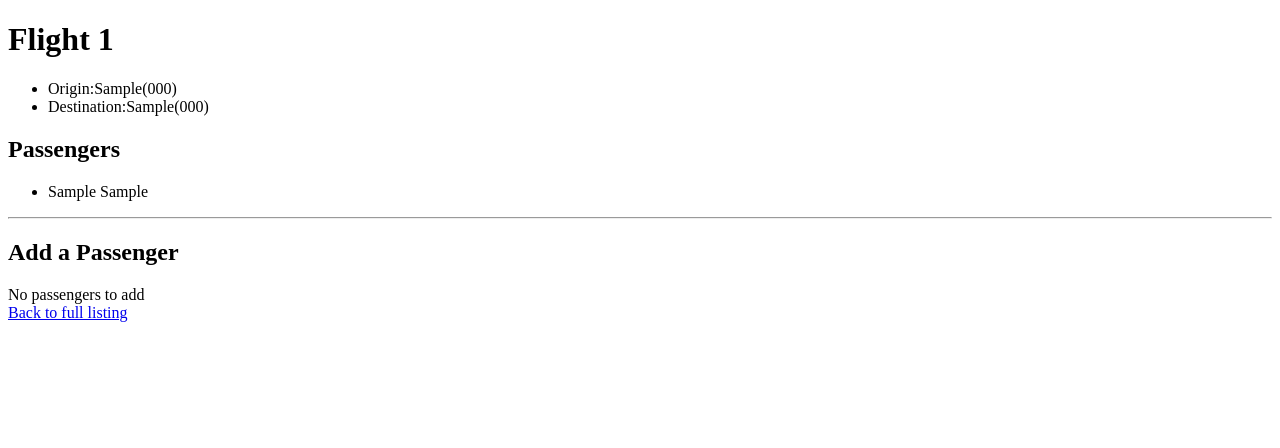
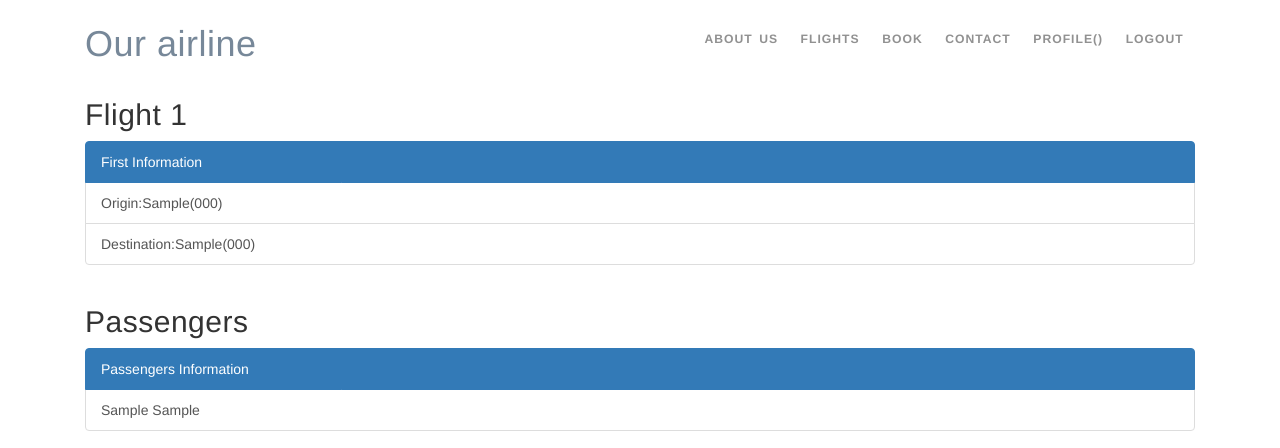
Before and after one commit to pratikpageni/Book_myflight, a Django app: page /1 in a window 1280 px wide. Shown: the top 448 px of the page. Run offline with Django 3.2, Linux system fonts and the light colour scheme; tables that the repository leaves empty hold one stand-in row (values such as "Sample post"); some libraries are stand-ins or nearby versions; some web fonts are replaced.

Commit message:
flights list and flight information

```diff
--- a/bookmyflight/flights/templates/flights/flight.html
+++ b/bookmyflight/flights/templates/flights/flight.html
@@ -1,8 +1,4 @@
-{% extends "flights/base.html" %}
-{% block title %}
-    Flights
-{% endblock %}
-{% block body %}
+{% extends "flights/base.html" %} {% block title %} Flights {% endblock %} {% block body %}
 
 <h1>Flight {{ flight.id }}</h1>
 <ul>
@@ -28,14 +24,14 @@
 <hr>
 <h2>Add a Passenger</h2>
 {% if non_passengers %}
-           <form action="{% url 'book' flight.id  %}"  method="post">
+<form action="{% url 'book' flight.id  %}" method="post">
     {% csrf_token %}
     <select name="passenger">
                 {% for passenger in non_passengers %}
                 <option value="{{ passenger.id}}">{{passenger}}</option>
                {% endfor %}
             </select>
-            <input type="submit" value="Book Flight"/>
+    <input type="submit" value="Book Flight" />
 
 </form>
 {% else %}
@@ -44,5 +40,4 @@
 </div>
 {% endif %}
 
-           <a href="{% url 'index' %}">Back to full listing</a>
-{% endblock %}
+<a href="{% url 'flights' %}">Back to full listing</a> {% endblock %}
--- /dev/null
+++ b/bookmyflight/flights/templates/flights/flightdetail.html
@@ -0,0 +1,183 @@
+{% load static %}
+<!DOCTYPE html>
+<html lang="en">
+
+<head>
+    <meta charset="utf-8">
+    <meta name="viewport" content="width=device-width, initial-scale=1, shrink-to-fit=no">
+    <meta name="description" content="">
+    <meta name="keywords" content="">
+
+    <title>Our Airline</title>
+
+    <!-- Styles -->
+    <link href="{% static '/css/page.min.css' %}" rel="stylesheet">
+    <link href="{% static '/css/style.css' %}" rel="stylesheet">
+    <link rel="stylesheet" href="https://maxcdn.bootstrapcdn.com/bootstrap/3.4.1/css/bootstrap.min.css">
+    <script src="https://ajax.googleapis.com/ajax/libs/jquery/3.5.1/jquery.min.js"></script>
+    <script src="https://maxcdn.bootstrapcdn.com/bootstrap/3.4.1/js/bootstrap.min.js"></script>
+
+
+</head>
+
+<body>
+
+
+    <!-- Navbar -->
+    <nav class="navbar navbar-expand-lg navbar-dark" data-navbar="fixed">
+        <div class="container">
+
+            <div class="navbar-left">
+                <button class="navbar-toggler" type="button">&#9776;</button>
+                <a class="navbar-brand" href="#">
+                    <h1 style="color: lightslategray;">Our airline </h1>
+
+
+
+                    <img class="logo-light" src="../assets/img/logo-light.png" alt="logo">
+                </a>
+            </div>
+
+            <section class="navbar-mobile">
+                <nav class="nav nav-navbar ml-auto">
+                    <a class="nav-link" href="#">About us</a>
+                    <a class="nav-link" href="{% url 'flights' %}">Flights</a>
+                    <a class="nav-link" href="#">Book</a>
+                    <a class="nav-link" href="#">Contact</a>
+                    <a class="nav-link" href="#">profile({{ user.username }})</a>
+                    <a class="nav-link" href="{% url 'logout' %}">Logout</a>
+                </nav>
+            </section>
+
+        </div>
+    </nav>
+
+    <div class="container">
+        <h2>Flight {{ flight.id }}</h2>
+        <div class="list-group">
+            <a href="#" class="list-group-item active">First Information</a>
+            <a href="#" class="list-group-item">Origin:{{flight.origin}}</a>
+            <a href="#" class="list-group-item">Destination:{{flight.destination}}</a>
+        </div>
+    </div>
+
+
+
+
+    <div class="container">
+        <h2>Passengers</h2>
+        <div class="list-group">
+            <a href="#" class="list-group-item active">Passengers Information</a> {% for passenger in passengers %}
+
+            <a href="#" class="list-group-item "> {{ passenger }}</a> {% empty %}
+            <a href="#" class="list-group-item">no passenger</a> {% endfor %}
+        </div>
+    </div>
+
+
+
+
+
+    <footer class="footer text-white bg-img bg-fixed" style="background-image: url(../assets/img/vector/9.jpg)" data-overlay="8">
+        <div class="container py-7">
+            <div class="row gap-y">
+
+                <div class="col-6 col-md-4 col-xl-2">
+                    <h6 class="mb-4"><strong>Company</strong></h6>
+                    <div class="nav flex-column">
+                        <a class="nav-link" href="#">About us</a>
+                        <a class="nav-link" href="#">Careers</a>
+                        <a class="nav-link" href="#">Press</a>
+                        <a class="nav-link" href="#">Brand Guidelines</a>
+                    </div>
+                </div>
+
+                <div class="col-6 col-md-4 col-xl-2">
+                    <h6 class="mb-4"><strong>Product</strong></h6>
+                    <div class="nav flex-column">
+                        <a class="nav-link" href="#">Why TheThemeio?</a>
+                        <a class="nav-link" href="#">Success Stories</a>
+                        <a class="nav-link" href="#">Pricing</a>
+                        <a class="nav-link" href="#">Security</a>
+                    </div>
+                </div>
+
+                <div class="col-6 col-md-4 col-xl-2">
+                    <h6 class="mb-4"><strong>Resources</strong></h6>
+                    <div class="nav flex-column">
+                        <a class="nav-link" href="#">Freebies</a>
+                        <a class="nav-link" href="#">Partners</a>
+                        <a class="nav-link" href="#">Events</a>
+                        <a class="nav-link" href="#">Assets</a>
+                    </div>
+                </div>
+
+                <div class="col-6 col-md-4 col-xl-2">
+                    <h6 class="mb-4"><strong>Community</strong></h6>
+                    <div class="nav flex-column">
+                        <a class="nav-link" href="#">Blog</a>
+                        <a class="nav-link" href="#">Forums</a>
+                        <a class="nav-link" href="#">Meetups</a>
+                        <a class="nav-link" href="#">For Investors</a>
+                    </div>
+                </div>
+
+                <div class="col-6 col-md-4 col-xl-2">
+                    <h6 class="mb-4"><strong>Support</strong></h6>
+                    <div class="nav flex-column">
+                        <a class="nav-link" href="#">Help Center</a>
+                        <a class="nav-link" href="#">Guides</a>
+                        <a class="nav-link" href="#">API</a>
+                        <a class="nav-link" href="#">FAQ</a>
+                    </div>
+                </div>
+
+                <div class="col-6 col-md-4 col-xl-2">
+                    <h6 class="mb-4"><strong>Extras</strong></h6>
+                    <div class="nav flex-column">
+                        <a class="nav-link" href="#">Podcast</a>
+                        <a class="nav-link" href="#">Shop</a>
+                        <a class="nav-link" href="#">Licenses</a>
+                        <a class="nav-link" href="#">Become Affiliate</a>
+                    </div>
+                </div>
+
+            </div>
+        </div>
+
+        <hr>
+
+        <div class="container">
+            <div class="row gap-y">
+
+                <div class="col-md-6 text-center text-md-left">
+                    <small class="opacity-70">© 2020 our airlines. All rights reserved.</small>
+                </div>
+
+                <div class="col-md-6 text-center text-md-right">
+                    <div class="social">
+                        <a class="social-facebook" href="#"><i class="fa fa-facebook"></i></a>
+                        <a class="social-twitter" href="#"><i class="fa fa-twitter"></i></a>
+                        <a class="social-youtube" href="#"><i class="fa fa-youtube"></i></a>
+                        <a class="social-instagram" href="#"><i class="fa fa-instagram"></i></a>
+                    </div>
+                </div>
+
+            </div>
+        </div>
+    </footer>
+    <!-- /.footer -->
+
+
+    <!-- Scripts -->
+    <script src="{% static '/js/page.min.js' %}"></script>
+    <script src="{% static '/js/script.js' %}"></script>
+
+
+
+
+
+
+</body>
+
+</html>
--- a/bookmyflight/flights/urls.py
+++ b/bookmyflight/flights/urls.py
@@ -9,7 +9,7 @@ urlpatterns=[
     path("login",views.login_view,name="login"),
     path("logout",views.logout_view,name="logout"),
     path("register/",views.registerPage,name="register"),
-    path("flights",views.index,name="index"),
+    path("flights",views.flights_view,name="flights"),
     path("<int:flight_id>",views.flight,name="flight"),
     path("<int:flight_id>/book",views.book,name="book")
 
--- a/bookmyflight/flights/views.py
+++ b/bookmyflight/flights/views.py
@@ -48,13 +48,13 @@ def registerPage(request):
 
 
 
-def index(request):
+def flights_view(request):
     context={
       "flights":Flight.objects.all()
     }
 
 
-    return render (request,"flights/index.html",context)
+    return render (request,"flights/flightsinfo.html",context)
 
 def signup_view(request):
     return render(request,"flights/register.html")
@@ -70,7 +70,7 @@ def flight(request,flight_id):
         "passengers":flight.passengers.all(),
         "non_passengers":Passenger.objects.exclude(flights=flight).all()
     }
-    return render (request,"flights/flight.html",context)
+    return render (request,"flights/flightdetail.html",context)
 
 
 def book(request,flight_id):
```
Also changed, not shown: bookmyflight/flights/templates/flights/flightsinfo.html (added, +188 -0 lines), bookmyflight/flights/templates/flights/landing.html (+9 -6 lines). Lines whose indentation alone changed are shown as unchanged.
